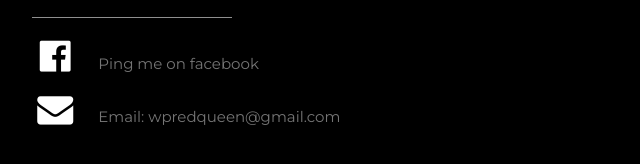
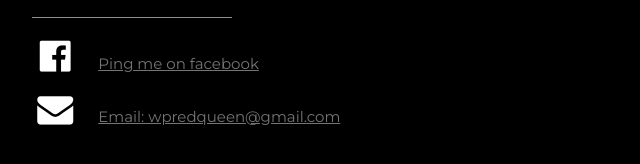
Before and after one commit to LRagji/LRagji.github.io, a plain HTML site: page index.html in a window 1280 px wide. Shown: the part 1976-2140 px from the top of the page, 178-818 px from the left. Drawn offline with nearby package versions, Linux system fonts and the light colour scheme.

Commit message:
Added facebook and mail to links

```diff
--- a/index.html
+++ b/index.html
@@ -128,8 +128,8 @@ b{
       <hr style="width:200px" class="w3-opacity">
 
       <div class="w3-section">
-        <p><i class="fa fa-facebook-official fa-fw w3-text-white w3-xxlarge w3-margin-right"></i> Ping me on facebook</p>
-        <p><i class="fa fa-envelope fa-fw w3-text-white w3-xxlarge w3-margin-right"> </i> Email: wpredqueen@gmail.com</p>
+        <p><i class="fa fa-facebook-official fa-fw w3-text-white w3-xxlarge w3-margin-right"></i> <a href="https://www.facebook.com/laukik.ragji">Ping me on facebook</a></p>
+        <p><i class="fa fa-envelope fa-fw w3-text-white w3-xxlarge w3-margin-right"> </i> <a href="mailto:wpredqueen@gmail.com" >Email: wpredqueen@gmail.com</a></p>
       </div>
       <!-- End Contact Section -->
     </div>
```
